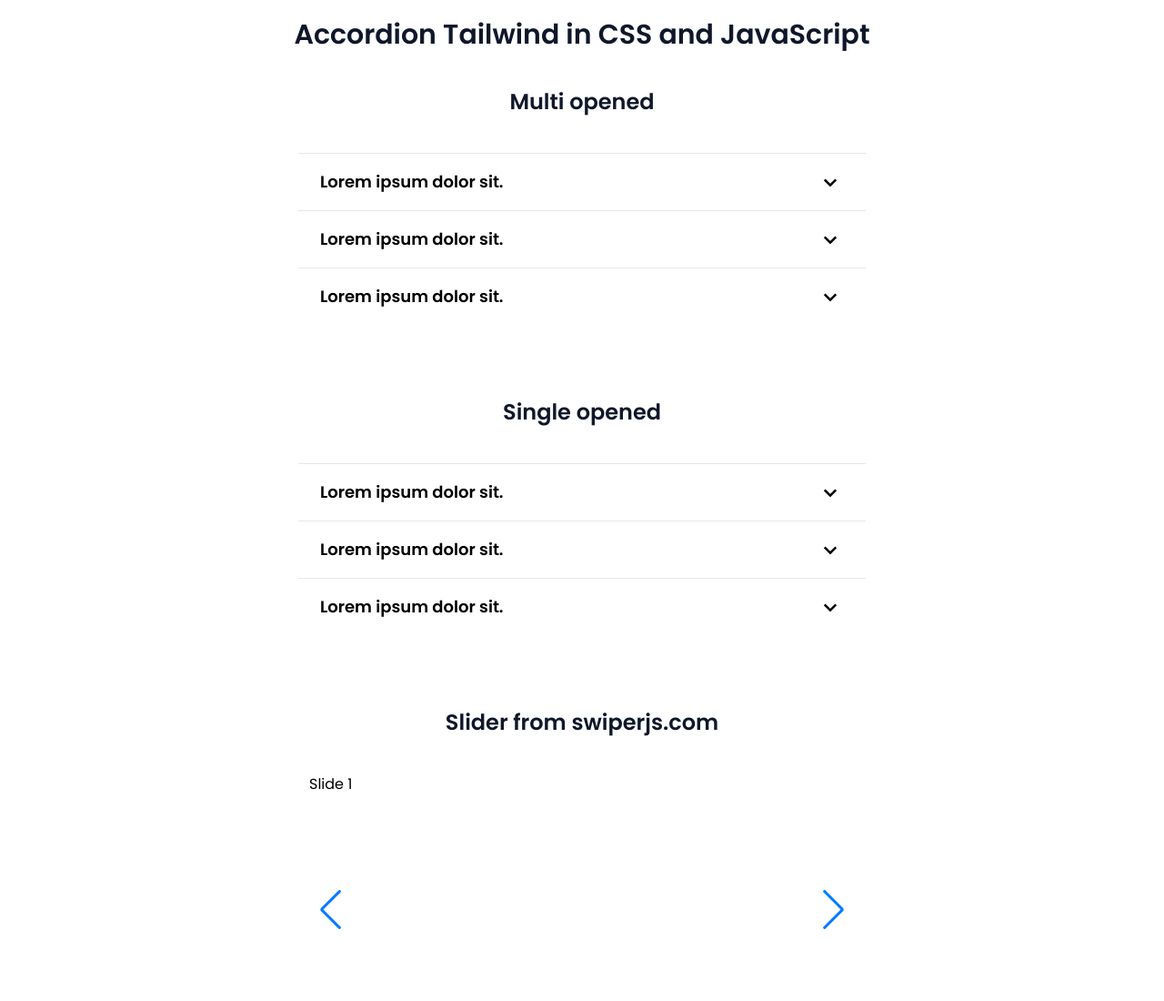
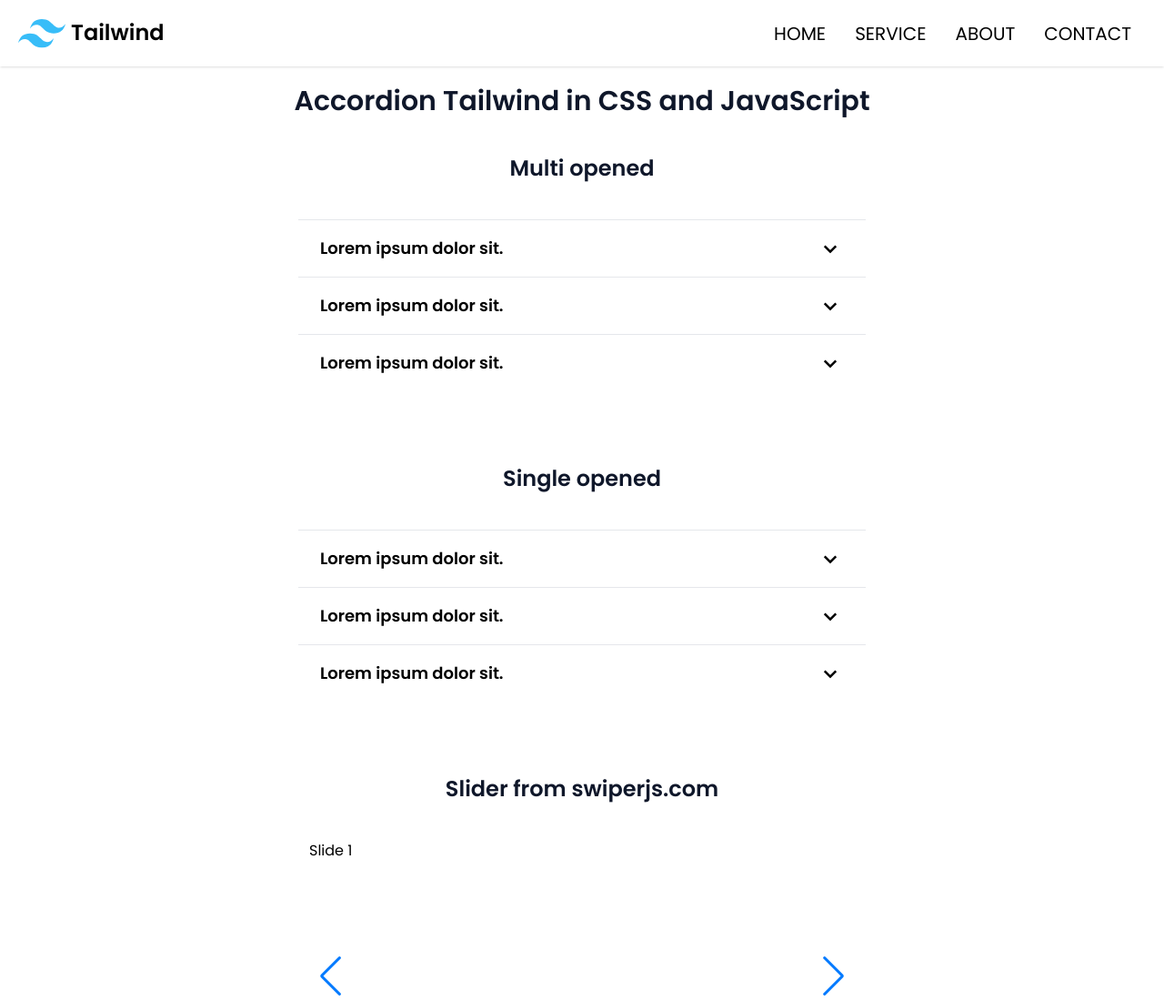
Before and after one commit to GrzegorzPacewicz/FAQ-Harmonium, a website: page index.html in a window 1280 px wide. Shown: the top 1100 px of the page at 91% size. Drawn offline with nearby package versions, Linux system fonts and the light colour scheme.

Commit message:
Navbar added.

```diff
--- a/index.html
+++ b/index.html
@@ -34,6 +34,31 @@
 </head>
 
 <body>
+
+<nav class="p-5 bg-white shadow md:flex md:items-center md:justify-between">
+    <div>
+        <span class="text-2xl font-bold cursor-pointer">
+            <img src="images/tailwindLogo.svg" alt="Tailwind Logo" class="h-8 inline">
+            Tailwind
+            </span>
+    </div>
+    <ul class="md:flex md:items-center">
+        <li class="mx-4">
+            <a href="#" class="text-xl hover:text-cyan-500 duration-500">HOME</a>
+        </li>
+        <li class="mx-4">
+            <a href="#" class="text-xl hover:text-cyan-500 duration-500">SERVICE</a>
+        </li>
+        <li class="mx-4">
+            <a href="#" class="text-xl hover:text-cyan-500 duration-500">ABOUT</a>
+        </li>
+        <li class="mx-4">
+            <a href="#" class="text-xl hover:text-cyan-500 duration-500">CONTACT</a>
+        </li>
+    </ul>
+</nav>
+
+
 <div class="py-5 h-screen">
     <h1 class="text-center font-semibold text-slate-900 text-3xl mb-10">Accordion Tailwind in CSS and JavaScript</h1>
 
@@ -47,8 +72,10 @@
         <div class="accordion_body">
             <div class="p-4">
                 <p>
-          Lorem ipsum dolor sit amet, consectetur adipisicing elit. Adipisci aut dolore et eveniet hic, ipsam labore
-          laudantium nisi non nulla, porro quidem sint suscipit tempore unde veritatis voluptatibus? Culpa, excepturi.
+                    Lorem ipsum dolor sit amet, consectetur adipisicing elit. Adipisci aut dolore et eveniet hic, ipsam
+                    labore
+                    laudantium nisi non nulla, porro quidem sint suscipit tempore unde veritatis voluptatibus? Culpa,
+                    excepturi.
                 </p>
             </div>
         </div>
@@ -62,8 +89,10 @@
         <div class="accordion_body">
             <div class="p-4">
                 <p>
-          Lorem ipsum dolor sit amet, consectetur adipisicing elit. Adipisci aut dolore et eveniet hic, ipsam labore
-          laudantium nisi non nulla, porro quidem sint suscipit tempore unde veritatis voluptatibus? Culpa, excepturi.
+                    Lorem ipsum dolor sit amet, consectetur adipisicing elit. Adipisci aut dolore et eveniet hic, ipsam
+                    labore
+                    laudantium nisi non nulla, porro quidem sint suscipit tempore unde veritatis voluptatibus? Culpa,
+                    excepturi.
                 </p>
             </div>
         </div>
@@ -77,8 +106,10 @@
         <div class="accordion_body">
             <div class="p-4">
                 <p>
-          Lorem ipsum dolor sit amet, consectetur adipisicing elit. Adipisci aut dolore et eveniet hic, ipsam labore
-          laudantium nisi non nulla, porro quidem sint suscipit tempore unde veritatis voluptatibus? Culpa, excepturi.
+                    Lorem ipsum dolor sit amet, consectetur adipisicing elit. Adipisci aut dolore et eveniet hic, ipsam
+                    labore
+                    laudantium nisi non nulla, porro quidem sint suscipit tempore unde veritatis voluptatibus? Culpa,
+                    excepturi.
                 </p>
             </div>
         </div>
@@ -95,8 +126,10 @@
         <div class="accordionSingle_body">
             <div class="p-4">
                 <p>
-          Lorem ipsum dolor sit amet, consectetur adipisicing elit. Adipisci aut dolore et eveniet hic, ipsam labore
-          laudantium nisi non nulla, porro quidem sint suscipit tempore unde veritatis voluptatibus? Culpa, excepturi.
+                    Lorem ipsum dolor sit amet, consectetur adipisicing elit. Adipisci aut dolore et eveniet hic, ipsam
+                    labore
+                    laudantium nisi non nulla, porro quidem sint suscipit tempore unde veritatis voluptatibus? Culpa,
+                    excepturi.
                 </p>
             </div>
         </div>
@@ -111,8 +144,10 @@
         <div class="accordionSingle_body">
             <div class="p-4">
                 <p>
-          Lorem ipsum dolor sit amet, consectetur adipisicing elit. Adipisci aut dolore et eveniet hic, ipsam labore
-          laudantium nisi non nulla, porro quidem sint suscipit tempore unde veritatis voluptatibus? Culpa, excepturi.
+                    Lorem ipsum dolor sit amet, consectetur adipisicing elit. Adipisci aut dolore et eveniet hic, ipsam
+                    labore
+                    laudantium nisi non nulla, porro quidem sint suscipit tempore unde veritatis voluptatibus? Culpa,
+                    excepturi.
                 </p>
             </div>
         </div>
@@ -127,8 +162,10 @@
         <div class="accordionSingle_body">
             <div class="p-4">
                 <p>
-          Lorem ipsum dolor sit amet, consectetur adipisicing elit. Adipisci aut dolore et eveniet hic, ipsam labore
-          laudantium nisi non nulla, porro quidem sint suscipit tempore unde veritatis voluptatibus? Culpa, excepturi.
+                    Lorem ipsum dolor sit amet, consectetur adipisicing elit. Adipisci aut dolore et eveniet hic, ipsam
+                    labore
+                    laudantium nisi non nulla, porro quidem sint suscipit tempore unde veritatis voluptatibus? Culpa,
+                    excepturi.
                 </p>
             </div>
         </div>
```
Also changed, not shown: css/output.css, images/tailwindLogo.svg (added). Lines whose indentation alone changed are shown as unchanged.
